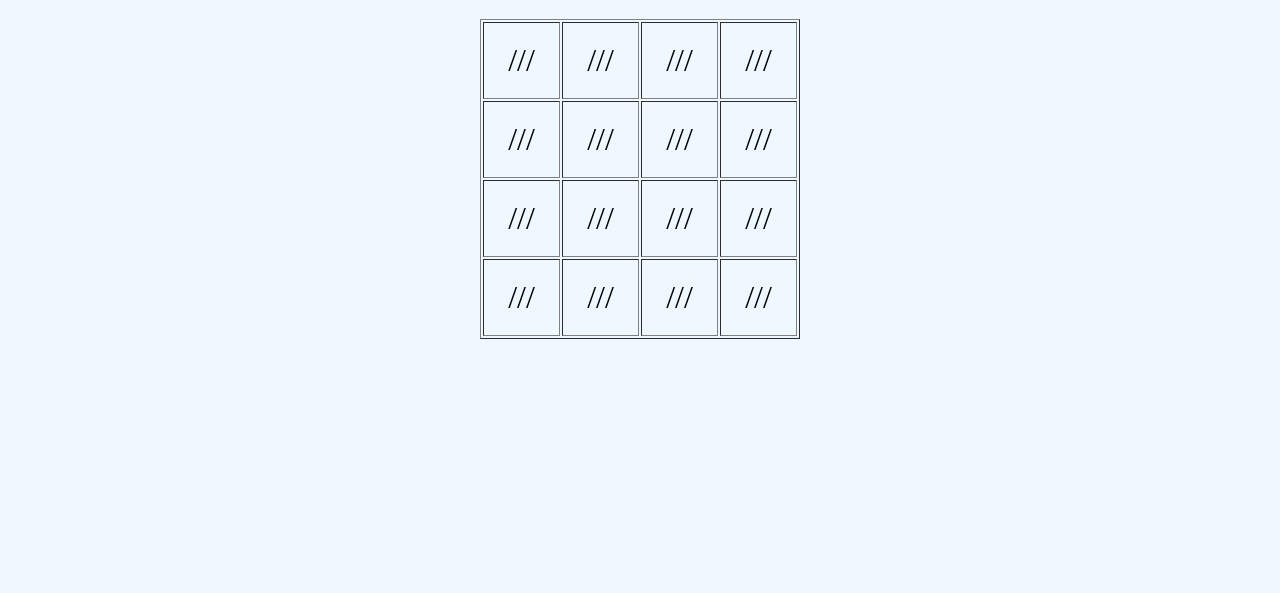
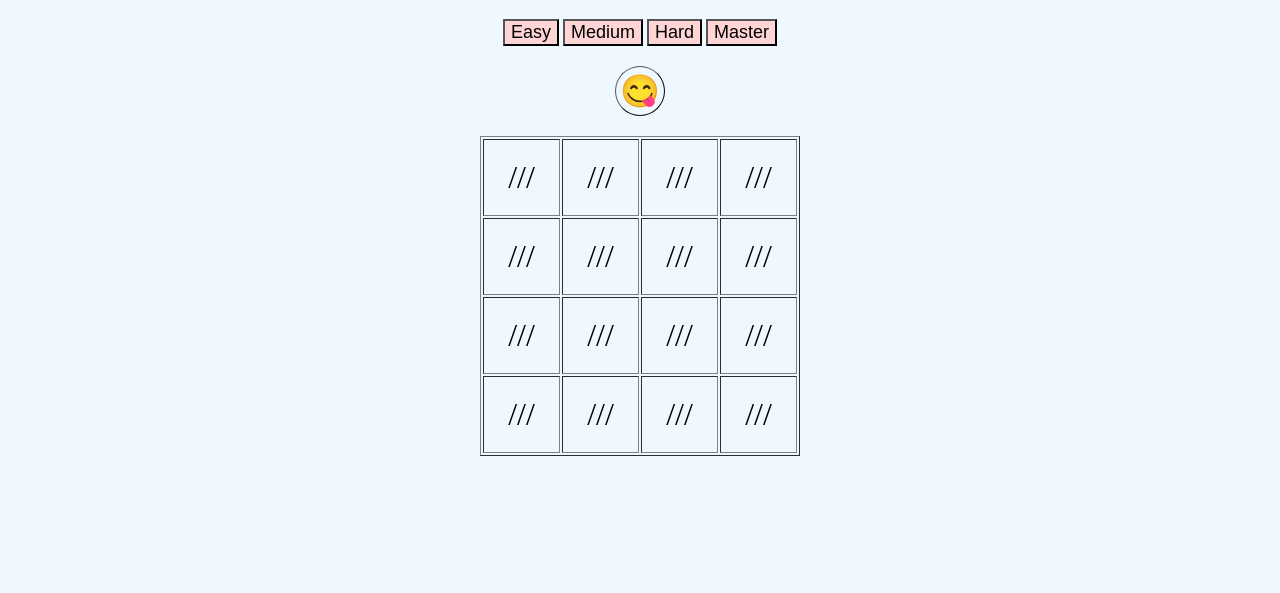
Before and after one commit to Darkfall48/Sprint-1-Mine-Sweeper, a plain HTML site: page index.html in a window 1280 px wide. Shown: the part 61-654 px from the top of the page. Drawn offline with Linux system fonts and the light colour scheme.

Commit message:
Added difficulty mode + CSS
More difficulty, more fun!

```diff
--- a/CSS/style.css
+++ b/CSS/style.css
@@ -5,6 +5,33 @@
 
 body {
   background-color: aliceblue;
+}
+
+.face {
+  background-color: aliceblue;
+  margin: 20px;
+  font-size: xx-large;
+  border-radius: 25px;
+  border-width: 1px;
+  height: 50px;
+  width: 50px;
+  padding: 1px;
+}
+
+.face:hover {
+  font-size: x-large;
+}
+
+.difficulty {
+  font-size: large;
+  background-color: rgb(255, 212, 212);
+}
+
+.difficulty:hover {
+  background-color: pink;
+}
+.difficulty:active {
+  font-size: smaller;
 }
 
 /* ? DONE: Add a footer at the bottom of the page with your full name. */
@@ -34,19 +61,6 @@ table {
   margin-right: auto;
 }
 
-.board-table {
-  /* ? DONE: cells are squares */
-}
-
-td {
-  white-space: nowrap;
-  text-align: center;
-}
-
-tr {
-  white-space: nowrap;
-}
-
 .cell {
   /* white-space: nowrap; */
   /*? TODO DONE: cells are squares */
@@ -54,5 +68,6 @@ tr {
   min-height: 2rem;
   max-width: 2rem;
   min-width: 2rem;
+  text-align: center;
   /* font-size: XX-large; */
 }
--- a/Scripts/main.js
+++ b/Scripts/main.js
@@ -15,7 +15,7 @@ const MINE = '<img src="Img/mine.png" height="32px" alt="mine">'
 
 //* This is an object by which the board size is set (in this case: 4x4 board and how many mines to put)
 /* gLevel = { SIZE: 4, MINES: 2 }; */
-var gLevel
+var gLevel = { Size: 4, Mines: 2 }
 
 //* This is an object in which you can keep and update the current game state:
 // isOn: Boolean, when true we let the user play
@@ -33,10 +33,14 @@ function initGame() {
   renderBoard(gBoard, '.board-table')
 }
 
+function setDifficulty(size = 4, minesNb = 2) {
+  gLevel = { Size: size, Mines: minesNb }
+  initGame()
+}
+
 function buildBoard() {
   //? DONE: Builds the board
   gIsMinesOnBoard = false
-  gLevel = { Size: 4, Mines: 2 }
   gBoard = createBoard(gLevel.Size) // TODO: Change '4' to difficulties
   //? DONE: Set mines manually on the board
   //   gBoard[1][2] = createMine()
--- a/index.html
+++ b/index.html
@@ -9,6 +9,21 @@
   </head>
   <body onload="initGame()">
     <h1>Mine Sweeper</h1>
+    <div>
+      <button class="difficulty easy" onclick="setDifficulty(3, 1)">
+        Easy
+      </button>
+      <button class="difficulty medium" onclick="setDifficulty(4, 2)">
+        Medium
+      </button>
+      <button class="difficulty hard" onclick="setDifficulty(5, 8)">
+        Hard
+      </button>
+      <button class="difficulty master" onclick="setDifficulty(6, 12)">
+        Master
+      </button>
+    </div>
+    <button class="face" onclick="initGame()">😋</button>
     <div class="board-table"></div>
     <!--? DONE: Add a footer at the bottom of the page with your full name. -->
     <footer>
```
